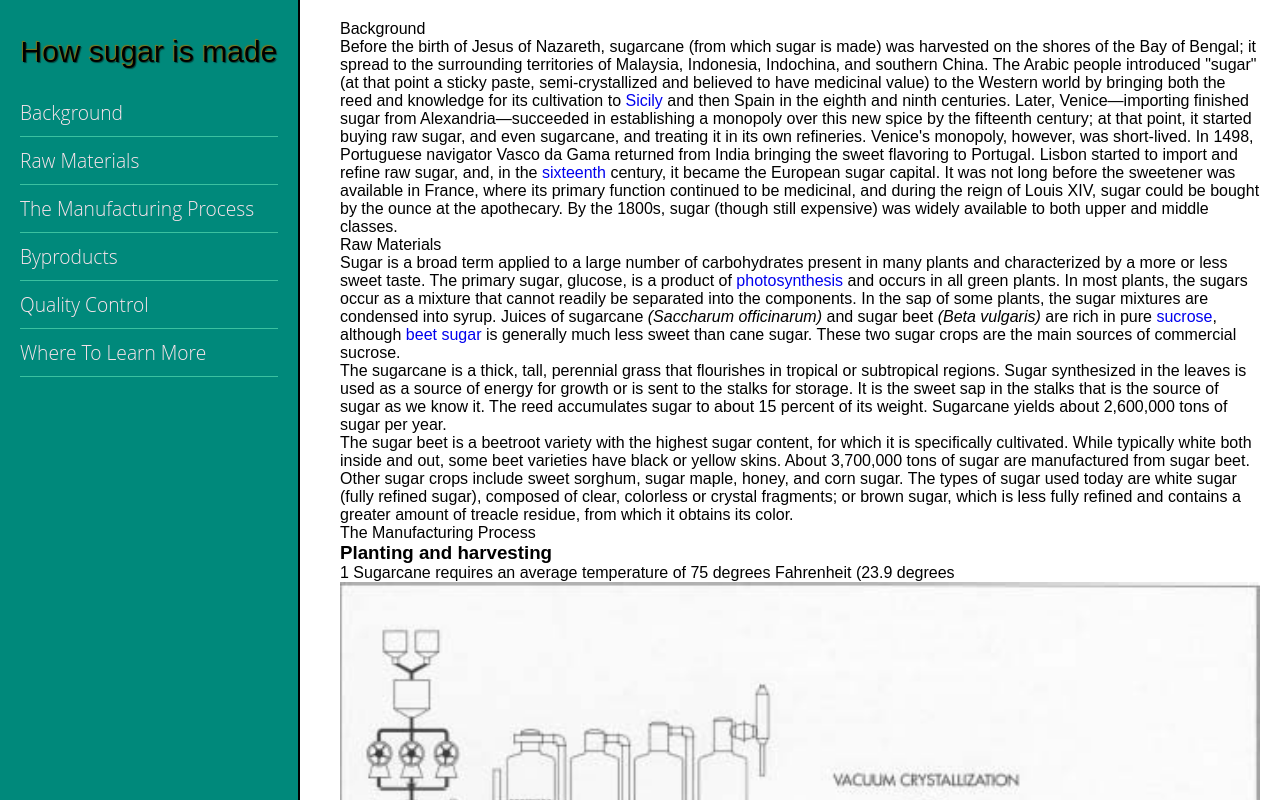
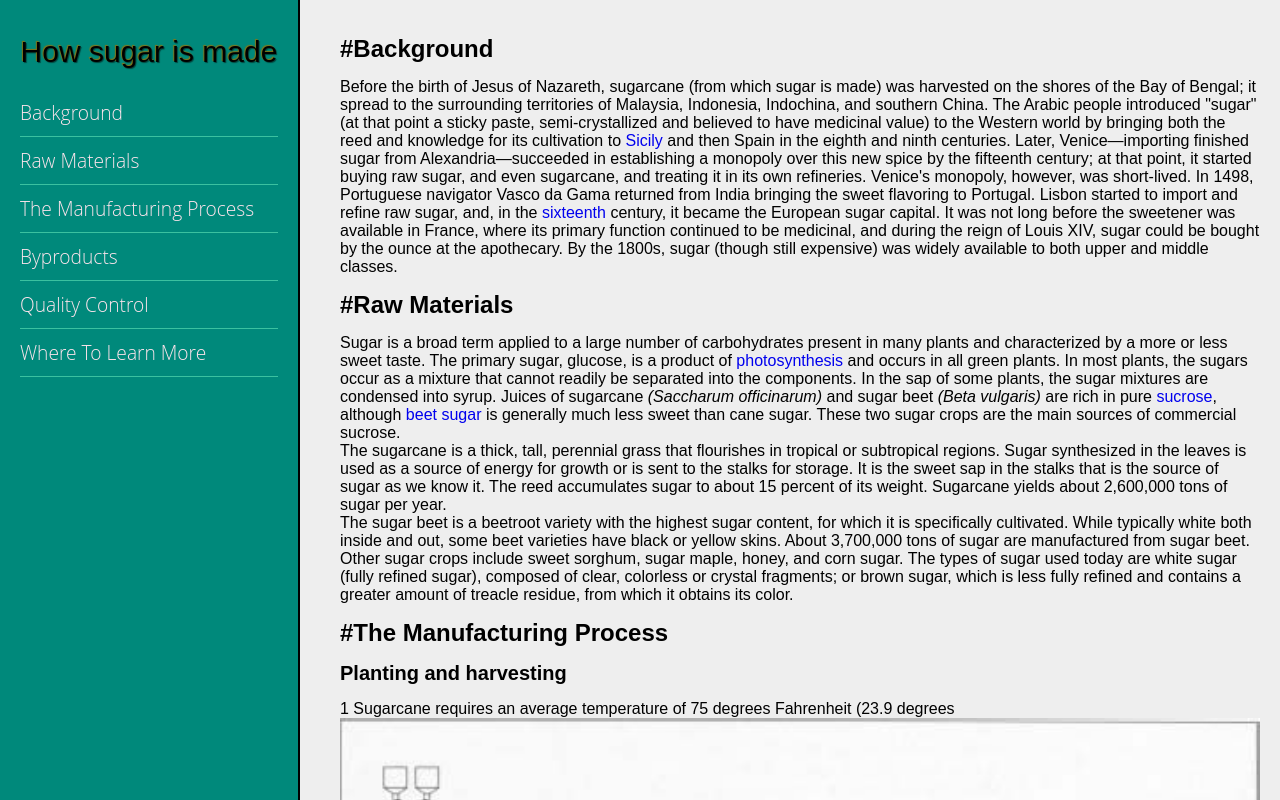
Before and after one commit to HorbynkoIvan/FCC-Technical-Documentation-Page, a plain HTML site: page index.html in a window 1280 px wide. Shown: the top 800 px of the page. Drawn offline with Linux system fonts and the light colour scheme.

Commit message:
start style main content

```diff
--- a/css/style.css
+++ b/css/style.css
@@ -1,6 +1,7 @@
 body {
     font-family: 'Poppins', sans-serif;
     font-size: 16px;
+    background: #eeeeee;
 }
 
 * {
@@ -20,7 +21,16 @@ li {
 a {
     text-decoration: none;
 }
-
+.header{
+    font-size: 24px;
+    margin: 15px 0;
+    font-weight: bold;
+}
+#The_Manufacturing_Process h3{
+    font-size: 20px;
+    margin: 15px 0;
+    font-weight: bold;
+}
 #navbar {
     position: fixed;
     top: 0;
--- a/index.html
+++ b/index.html
@@ -20,7 +20,7 @@
 </nav>
 <main id="main-doc">
     <section class="main-section" id="Background">
-        <header>Background</header>
+        <header class="header">#Background</header>
         <article>
             <p>Before the birth of Jesus of Nazareth, sugarcane (from which sugar is
                 made) was harvested on the shores of the Bay of Bengal; it spread to the
@@ -50,7 +50,7 @@
         </article>
     </section>
     <section class="main-section" id="Raw_Materials">
-        <header>Raw Materials</header>
+        <header class="header">#Raw Materials</header>
         <article>
             <p>
                 Sugar is a broad term applied to a large number of carbohydrates present
@@ -94,7 +94,7 @@
         </article>
     </section>
     <section class="main-section" id="The_Manufacturing_Process">
-        <header>The Manufacturing Process</header>
+        <header class="header">#The Manufacturing Process</header>
         <article>
             <h3>Planting and harvesting</h3>
             <ul>
@@ -313,7 +313,7 @@
         </article>
     </section>
     <section class="main-section" id="Byproducts">
-        <header>Byproducts</header>
+        <header class="header">#Byproducts</header>
         <article>
             <p>
                 The bagasse produced after extracting the juice from sugar cane is used as
@@ -337,7 +337,7 @@
         </article>
     </section>
     <section class="main-section" id="Quality_Control">
-        <header>Quality Control</header>
+        <header class="header">#Quality Control</header>
         <article>
             <p>
                 Mill sanitation is an important factor in quality control measures.
@@ -363,7 +363,7 @@
         </article>
     </section>
     <section class="main-section" id="Where_To_Learn_More">
-        <header>Where To Learn More</header>
+        <header class="header">#Where To Learn More</header>
         <article>
             <h3><i>Books</i></h3>
             <p>Clarke, M. A., ed.<i>Chemistry &amp; Processing of Sugarbeet &amp; Sugarcane.</i>Elsevier Science
```
